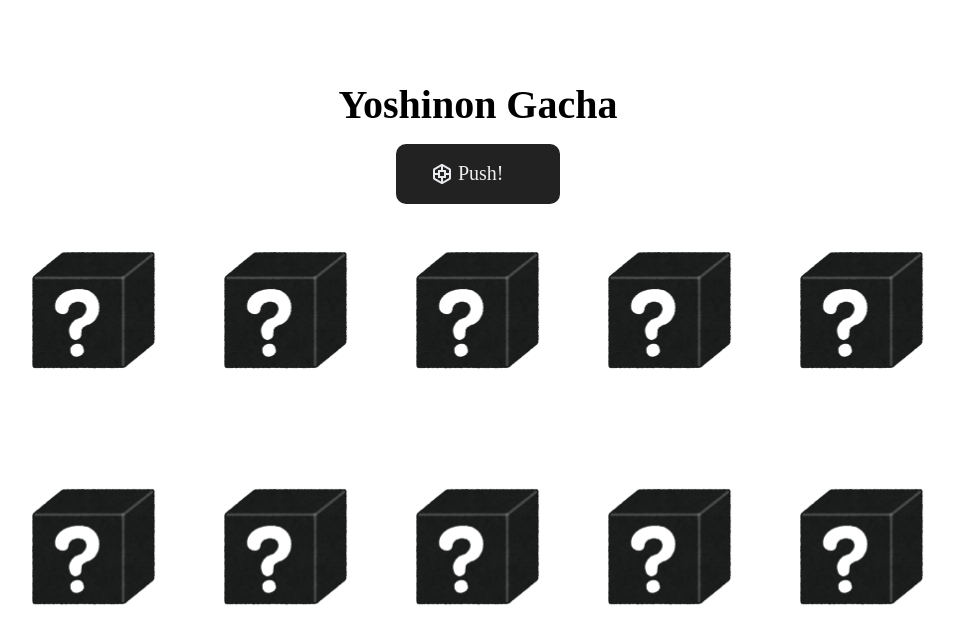
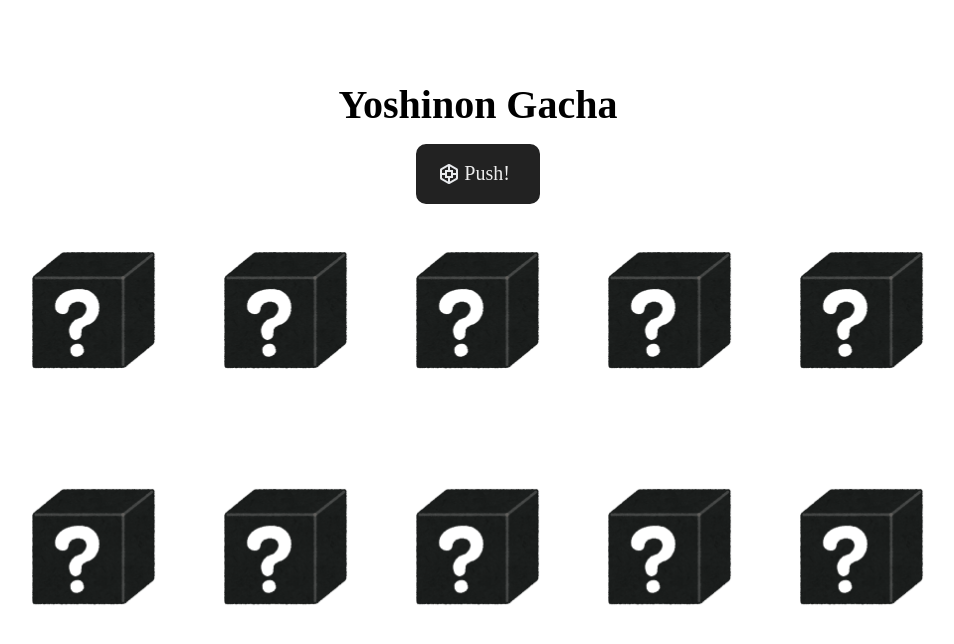
Before and after one commit to Twil3akine/Takashi-Gacha, a React (Vite) app in the folder frontend/: page / in a window 1280 px wide. Shown: the top 644 px of the page, without its empty margins (162-1116 px from the left). Built offline with nearby package versions, Linux system fonts and the light colour scheme; a web font is replaced by a local one.

Commit message:
- modify button layout in a little - add log setting in wrangler.toml

```diff
--- a/frontend/src/style.css
+++ b/frontend/src/style.css
@@ -23,8 +23,8 @@
 
 .button {
     width: auto;
-    padding-left: 2.5%;
-    padding-right: 4.5%;
+    padding-left: 1.5%;
+    padding-right: 2.5%;
     padding: auto;
     height: 3em;
     background-color: #222;
```
Also changed, not shown: 2 other files (tests, documents, lock files or other folders).
